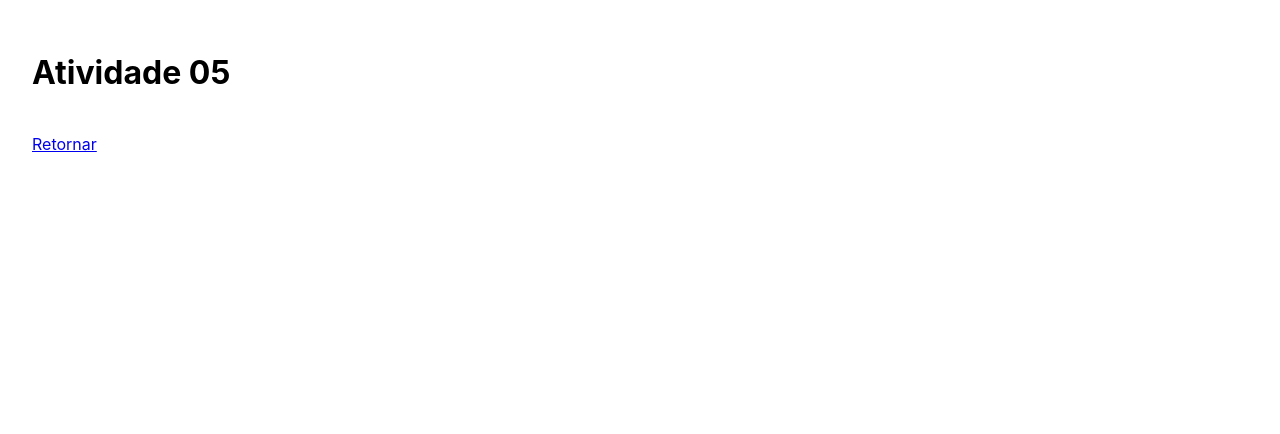
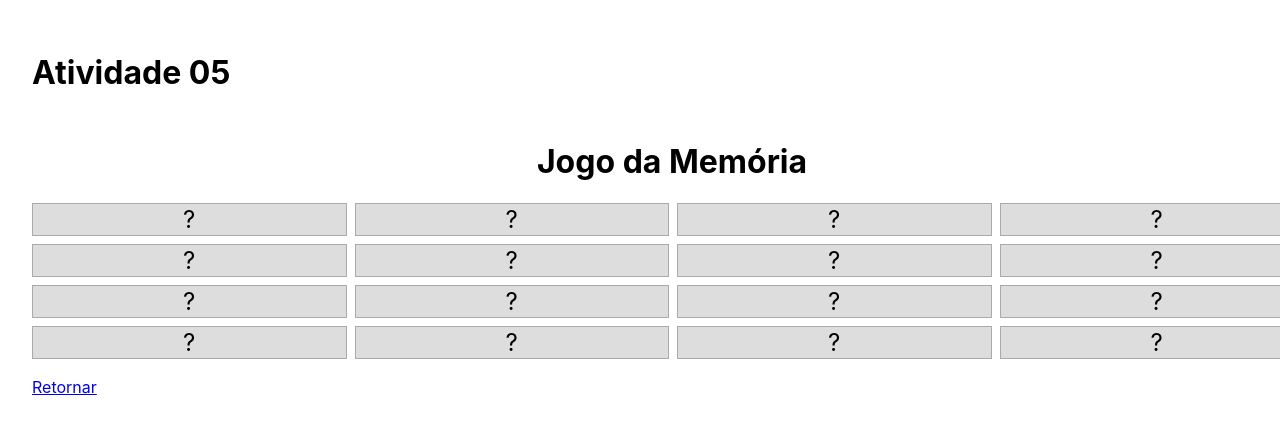
Before and after one commit to GabySouzags/meu-app, a React (Create React App) app: page /Atv05 in a window 1280 px wide. Shown: the top 434 px of the page. Built offline with nearby package versions, Linux system fonts and the light colour scheme.

Commit message:
jogo da memoria

```diff
--- a/src/Atv05.js
+++ b/src/Atv05.js
@@ -1,11 +1,12 @@
 import { Link } from "react-router-dom"
+import JogoDaMemoria from "./JogoDaMemoria";
 
 
 export default function Atv05() {
     return (
         <>
             <h1>Atividade 05</h1>
-
+            <JogoDaMemoria/>
             <br />
             <Link to="/"> Retornar </Link>
         </>
--- /dev/null
+++ b/src/JogoDaMemoria.css
@@ -0,0 +1,33 @@
+.JogoMemoria {
+    text-align: center;
+    margin-top: 50px;
+  }
+
+  .container-cartas {
+    display: grid;
+    grid-template-columns: repeat(4, 1fr);
+    grid-template-rows: repeat(4, 1fr);
+    grid-gap: 10px;
+  }
+
+  .carta {
+    width: 100%;
+    height: 100%;
+    background-color: #ddd;
+    display: flex;
+    align-items: center;
+    justify-content: center;
+    font-size: 24px;
+    cursor: pointer;
+    border: 1px solid #aaa;
+    transition: background-color 0.3s ease;
+  }
+
+  .carta.virada {
+    background-color: #fff;
+    border: 1px solid #666;
+  }
+
+  .carta.virada, .carta.pareada {
+    pointer-events: none;
+  }
--- /dev/null
+++ b/src/JogoDaMemoria.js
@@ -0,0 +1,61 @@
+import React, { useState, useEffect } from 'react';
+import './JogoDaMemoria.css';
+
+const cartas = ['A', 'B', 'C', 'D', 'E', 'F', 'G', 'H'];
+
+function JogoDaMemoria() {
+  const [cartasEmbaralhadas, setCartasEmbaralhadas] = useState([]);
+  const [cartasViradas, setCartasViradas] = useState([]);
+  const [paresEncontrados, setParesEncontrados] = useState([]);
+
+  useEffect(() => {
+    const cartasDuplicadas = [...cartas, ...cartas];
+    setCartasEmbaralhadas(embaralharArray(cartasDuplicadas));
+  }, []);
+
+  const handleClick = (index) => {
+    if (cartasViradas.length === 1) {
+      const cartaAtual = cartasEmbaralhadas[index];
+      const cartaAnterior = cartasEmbaralhadas[cartasViradas[0]];
+
+      if (cartaAtual === cartaAnterior && index !== cartasViradas[0]) {
+        // Se as cartas correspondem e não é a mesma carta
+        setParesEncontrados([...paresEncontrados, cartaAtual]);
+      }
+
+      setTimeout(() => {
+        setCartasViradas([]);
+      }, 1000);
+    } else {
+      setCartasViradas([index]);
+    }
+  };
+
+  const embaralharArray = (array) => {
+    const arrayEmbaralhado = array.slice();
+    for (let i = arrayEmbaralhado.length - 1; i > 0; i--) {
+      const j = Math.floor(Math.random() * (i + 1));
+      [arrayEmbaralhado[i], arrayEmbaralhado[j]] = [arrayEmbaralhado[j], arrayEmbaralhado[i]];
+    }
+    return arrayEmbaralhado;
+  };
+
+  return (
+    <div className="JogoMemoria">
+      <h1>Jogo da Memória</h1>
+      <div className="container-cartas">
+        {cartasEmbaralhadas.map((carta, index) => (
+          <div
+            key={index}
+            className={`carta ${cartasViradas.includes(index) || paresEncontrados.includes(carta) ? 'virada' : ''}`}
+            onClick={() => handleClick(index)}
+          >
+            {cartasViradas.includes(index) || paresEncontrados.includes(carta) ? carta : '?'}
+          </div>
+        ))}
+      </div>
+    </div>
+  );
+};
+
+export default JogoDaMemoria;
```
